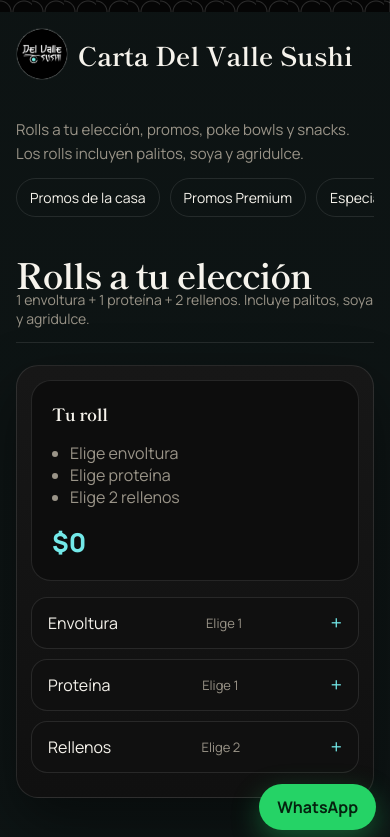
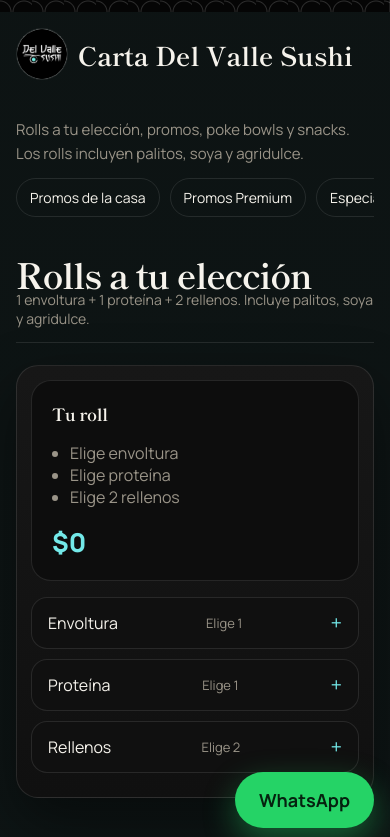
Before and after one commit to seebap28-netizen/sushidelvalle, a Next.js app: page / in a window 390 px wide. Shown: the top 837 px of the page. Built offline with nearby package versions, Linux system fonts and the light colour scheme.

Commit message:
Agranda el boton de WhatsApp de la esquina.

```diff
--- a/src/app/globals.css
+++ b/src/app/globals.css
@@ -189,12 +189,13 @@ img {
 
 .whatsapp-float {
   position: fixed;
-  right: 18px;
-  bottom: 18px;
+  right: 20px;
+  bottom: 20px;
   z-index: 15;
-  padding: 12px 18px;
+  padding: 18px 28px;
+  font-size: 20px;
   border-radius: 999px;
-  box-shadow: 0 10px 28px rgba(37, 211, 102, 0.35);
+  box-shadow: 0 12px 32px rgba(37, 211, 102, 0.4);
 }
 
 .hero {
@@ -948,8 +949,10 @@ th {
   }
 
   .whatsapp-float {
-    right: 14px;
-    bottom: 14px;
+    right: 16px;
+    bottom: 16px;
+    padding: 16px 24px;
+    font-size: 18px;
   }
 }
 
```
